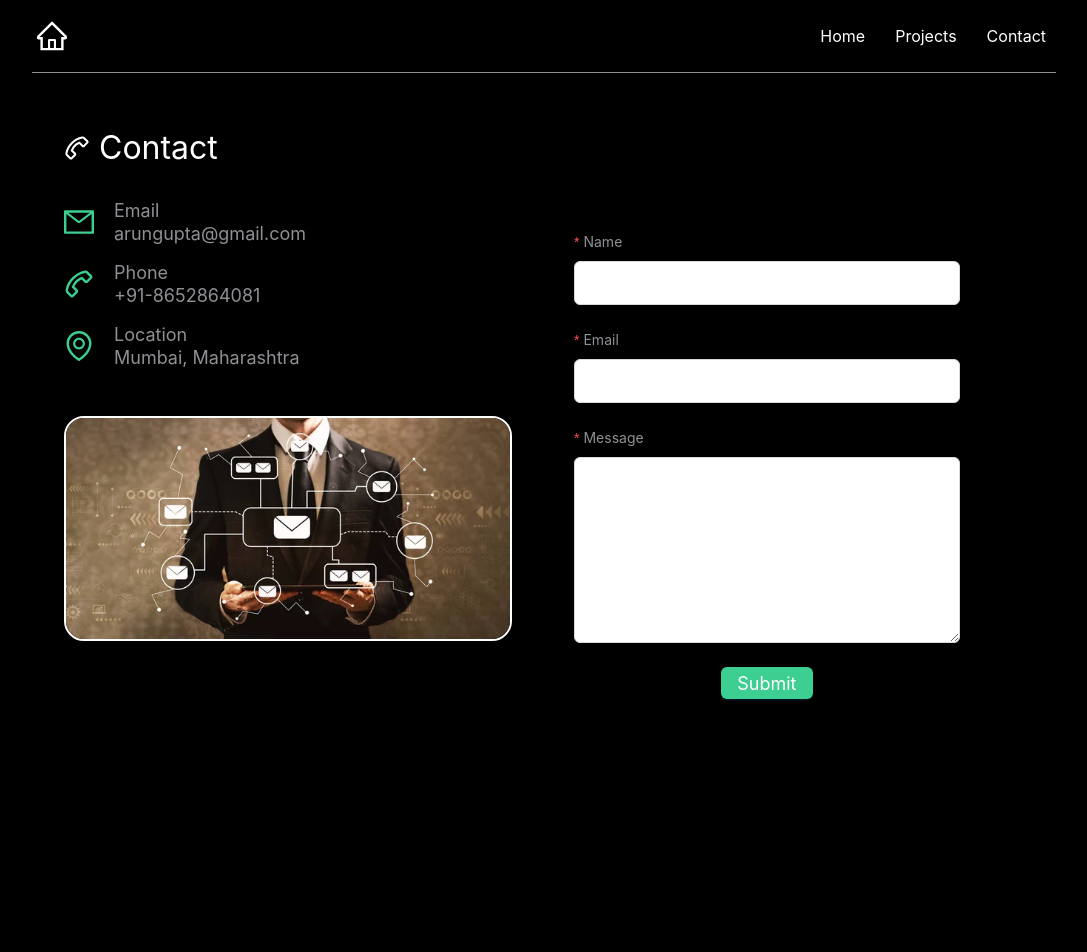
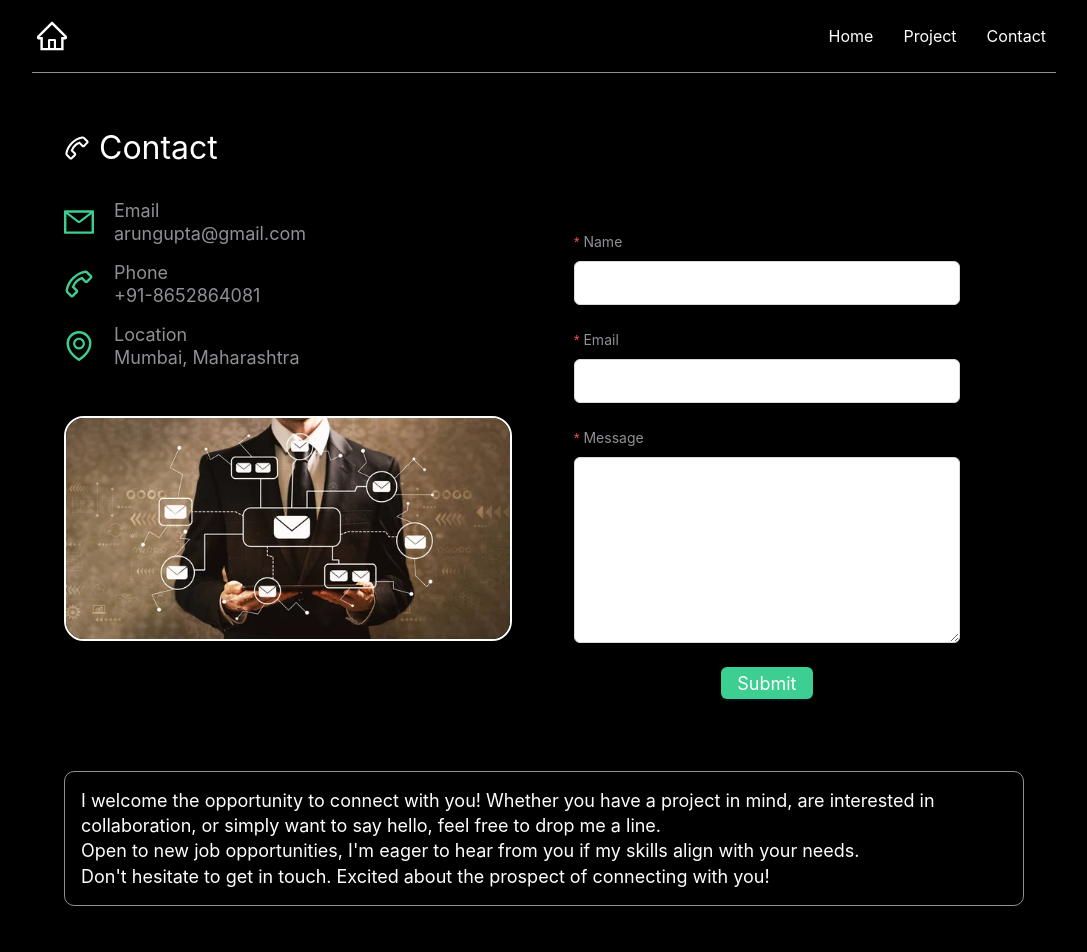
Before and after one commit to arungupta3810/My_Portfolio, a React (Create React App) app: page /contact in a window 1280 px wide. Shown: the top 952 px of the page, without its empty margins (96-1183 px from the left). Built offline with nearby package versions, Linux system fonts and the light colour scheme.

Commit message:
framer motion added

```diff
--- a/package.json
+++ b/package.json
@@ -8,8 +8,10 @@
         "@testing-library/react": "^13.4.0",
         "@testing-library/user-event": "^13.5.0",
         "antd": "^5.21.0",
+        "framer-motion": "^11.5.6",
         "react": "^18.3.1",
         "react-dom": "^18.3.1",
+        "react-intersection-observer": "^9.13.1",
         "react-router-dom": "^6.26.2",
         "react-scripts": "5.0.1",
         "sass": "^1.79.2",
--- a/src/Components/About/index.jsx
+++ b/src/Components/About/index.jsx
@@ -2,9 +2,12 @@ import React from 'react'
 import './style.scss'
 import MyPic from '../../Assets/Images/pic.jpeg'
 import { Row, Col } from 'antd'
+import { motion, transform } from "framer-motion"
+import {SlideUpWhenVisible} from '../CommonHelper/helperComponents'
 
 const About = () => {
   return (
+    <SlideUpWhenVisible>
     <Row gutter={24} className='about'>
       <Col md={14} xs={24} className="left">
         <p>⚡ About Me</p>
@@ -17,9 +20,20 @@ const About = () => {
         <span>Beyond the code, you'll often find me on the football field, cricket pitch, or at the gym, where I channel my energy and passion into staying active.</span>
       </Col>
       <Col md={10} xs={24} className="right">
-        <img src={MyPic} alt="my picture" />
+        {/* <img src={MyPic} alt="my picture" /> */}
+        <motion.img
+            src={MyPic}
+            alt="My Picture"
+            initial={{ opacity: 0, scale: 0.8 }}
+            animate={{ opacity: 1, scale: 1 }}
+            transition={{ type: 'spring', stiffness: 50, duration: 0.8 }}
+            whileHover={{ scale: 1.1}}
+            className="my-picture"
+            />
       </Col>
     </Row>
+    {/* </div> */}
+    </SlideUpWhenVisible>
   )
 }
 
--- a/src/Components/CommonHelper/helperComponents.jsx
+++ b/src/Components/CommonHelper/helperComponents.jsx
@@ -1,7 +1,9 @@
 import { ArrowUpOutlined } from "@ant-design/icons"
 import './style.scss'
 import { Progress } from "antd"
-import { useState } from "react"
+import { motion, useAnimation } from 'framer-motion'
+import { useEffect } from 'react'
+import { useInView } from 'react-intersection-observer'
 
 export const GotoTopArrow = ({scrollPercent,onClick}) => {
     return(
@@ -11,3 +13,29 @@ export const GotoTopArrow = ({scrollPercent,onClick}) => {
         </div>
     )
 }
+
+export const SlideUpWhenVisible = ({ children, threshold }) => {
+    const controls = useAnimation()
+    const [ref, inView] = useInView({ threshold: threshold ? threshold : 0.35 })
+
+    useEffect(() => {
+      if (inView) {
+        controls.start('visible')
+      }
+    }, [controls, inView])
+
+    return (
+      <motion.div
+        ref={ref}
+        animate={controls}
+        initial="hidden"
+        transition={{ duration: 0.4 }}
+        variants={{
+          visible: { opacity: 1, y: 0 },
+          hidden: { opacity: 0, y: 20 },
+        }}
+      >
+        {children}
+      </motion.div>
+    )
+  }
--- a/src/Components/Contact/index.jsx
+++ b/src/Components/Contact/index.jsx
@@ -3,6 +3,7 @@ import React, { useEffect, useState } from "react";
 import "./style.scss";
 import { Col, Row, Button, Form, Input, Modal, Result } from "antd";
 import ContactImage from '../../Assets/Images/contact.jpg'
+import { SlideUpWhenVisible } from "../CommonHelper/helperComponents";
 
 const Contact = () => {
   const [form] = Form.useForm();
@@ -43,6 +44,7 @@ const Contact = () => {
   };
 
   return (
+    <SlideUpWhenVisible>
     <div className="contact">
       <p>
         <PhoneOutlined /> Contact
@@ -118,6 +120,10 @@ const Contact = () => {
           </Form>
         </Col>
       </Row>
+      <div className="contact-content">
+      <span>I welcome the opportunity to connect with you! Whether you have a project in mind, are interested in collaboration, or simply want to say hello, feel free to drop me a line.<br/>Open to new job opportunities, I'm eager to hear from you if my skills align with your needs.<br/>Don't hesitate to get in touch.
+      Excited about the prospect of connecting with you!</span>
+      </div>
       {isVisible && (
         <Modal
           visible={isVisible}
@@ -133,6 +139,7 @@ const Contact = () => {
         </Modal>
       )}
     </div>
+    </SlideUpWhenVisible>
   );
 };
 
--- a/src/Components/Contact/style.scss
+++ b/src/Components/Contact/style.scss
@@ -76,6 +76,14 @@
         }
     }
 
+    .contact-content{
+        margin-top: 1rem;
+        padding: 1rem;
+        border: 0.25px solid var(--dark-theme-gray);
+        border-radius: 10px;
+        line-height: 1.4;
+    }
+
     .modal {
         position: absolute;
         top: 50%;
--- a/src/Components/Details/index.jsx
+++ b/src/Components/Details/index.jsx
@@ -1,9 +1,11 @@
 import React from 'react'
 import './style.scss'
 import { contactMedia, themeDecider } from '../CommonHelper';
+import { SlideUpWhenVisible } from '../CommonHelper/helperComponents';
 
 const Details = () => {
     return (
+        <SlideUpWhenVisible>
         <div className='details'>
             <p className={`heading ${themeDecider()}`}>Hey there!, I'm-</p>
             <h1>Arun Kumar Gupta.</h1>
@@ -16,9 +18,11 @@ const Details = () => {
                 {contactMedia?.map((media) =>
                     <a key={media?.id} href={media?.url} target='_blank'><div className={`${media?.highlight && 'highlight'} contact-media ${themeDecider()}`}>
                         <span>{media?.icon}{' '}{media?.name}</span>
-                    </div></a>)}
+                    </div>
+            </a>)}
             </div>
         </div>
+        </SlideUpWhenVisible>
     )
 }
 
--- a/src/Components/Header/index.jsx
+++ b/src/Components/Header/index.jsx
@@ -2,16 +2,12 @@ import React from 'react'
 import "./style.scss"
 import { themeDecider } from '../CommonHelper'
 import { HomeOutlined } from '@ant-design/icons'
+import { route } from '../../routing'
 
 const Header = () => {
 
     const getNavLink = () => {
-        const links = [
-            { id: 1, name: "Home", path: "/" },
-            { id: 2, name: "Projects", path: "/project" },
-            { id: 3, name: "Contact", path: "/contact" },
-        ]
-        return links?.map((link)=>
+        return route?.map((link)=>
             <div key={link?.id} className="nav-link" onClick={()=>window.location.href=link?.path}>
                 {link?.name}
             </div>
--- a/src/routing.jsx
+++ b/src/routing.jsx
@@ -11,14 +11,14 @@ export const route = [
   },
   {
     id: 2,
+    name: 'Project',
+    path: '/project',
+    component: <Project />
+  },
+  {
+    id: 3,
     name: 'Contact',
     path: '/contact',
     component: <Contact />
   },
-  {
-    id: 3,
-    name: 'Project',
-    path: '/project',
-    component: <Project />
-  },
 ]
```
Also changed, not shown: 1 other file (tests, documents, lock files or other folders).
